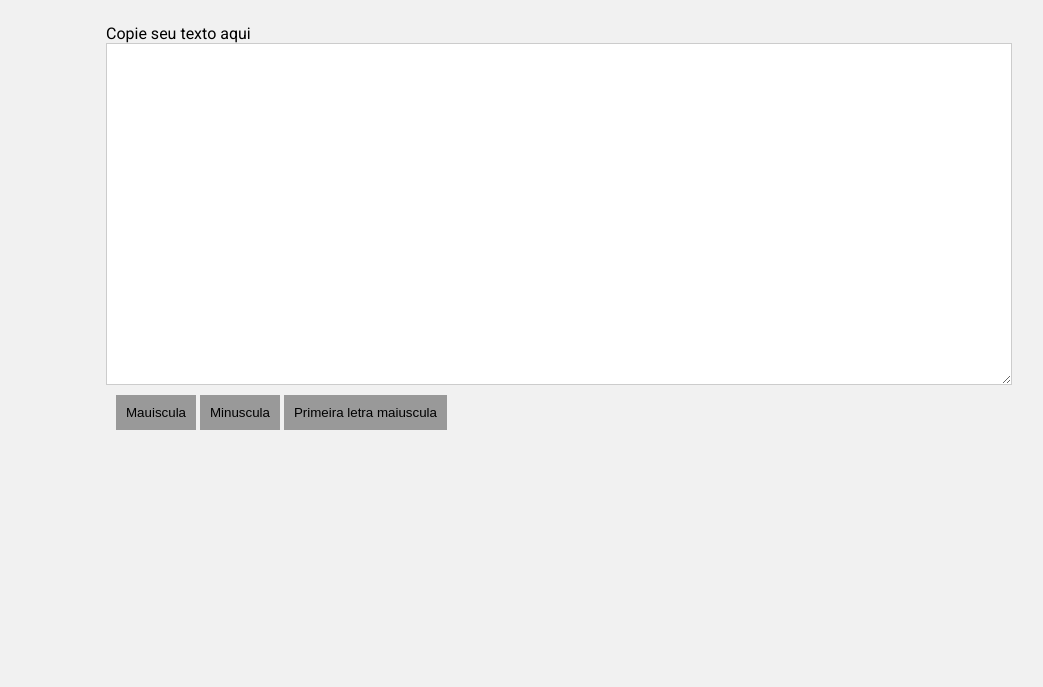
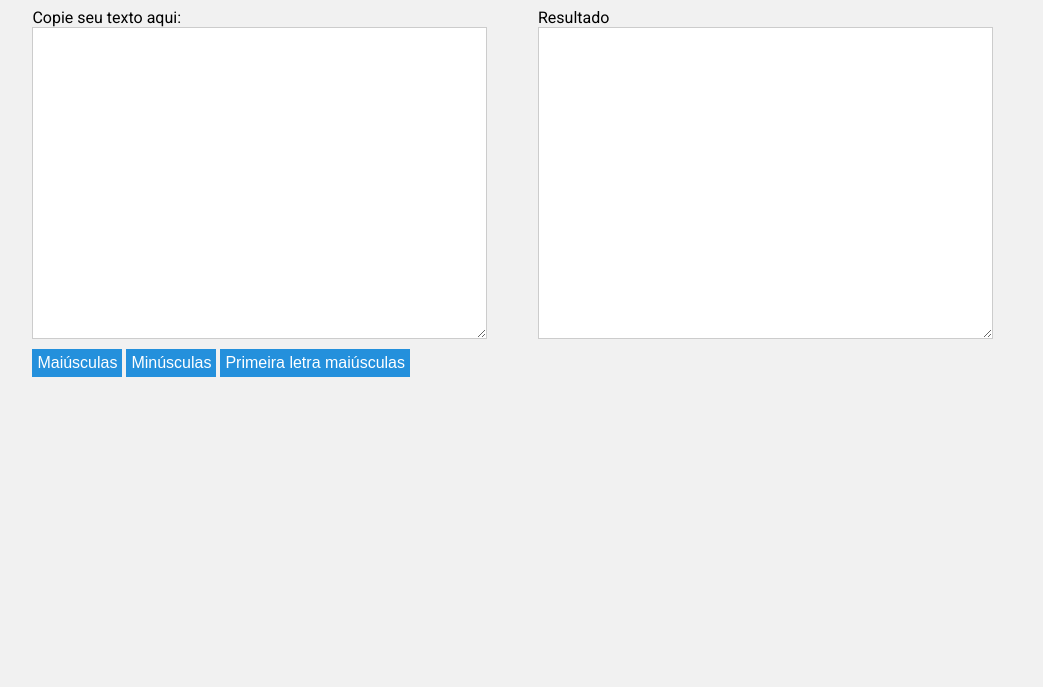
Before and after one commit to marcossousarodrigues/conversor-de-texto, a plain HTML site: page index.html in a window 1280 px wide. Shown: the part 113-800 px from the top of the page, without its empty margins (102-1145 px from the left). Drawn offline with Linux system fonts and the light colour scheme.

Commit message:
Melhoria
Ajuste no layout do projeto

```diff
--- a/assets/css/styles.css
+++ b/assets/css/styles.css
@@ -7,43 +7,54 @@ body{
 h1{
     font-size: 3em;
 }
-.section_forms, .section_convertido{
-    margin: auto 200px;
-}
-.section_forms form{
+
+.section-container{
     display: flex;
-    flex-direction: column;
+    flex-direction: row;
+    justify-content: center;
+    justify-content: center;
+    flex-wrap: wrap;
     width: 100%;
 }
 
-.section_forms form textarea{
+.section-container h1{
+    width: 100%;
+    text-align: center;
+    font-size: 2.5em;
+}
+
+.section-container .forms{
+    width: 40%;
+}
+.section-container .forms form{
+    display: flex;
+    flex-direction: column;
+    width: 90%;
+}
+.section-container .forms form textarea{
     height: 300px;
-    width: 100%;
     border: 1px solid #ccc;
     outline: none;
-    padding: 20px;
-
+    font-size: 1.2em;
+    padding: 5px;
 }
-.section_forms .btns{
-    padding: 10px;
+.section-container .forms form .btns{
+    margin-top: 10px;
 }
-.section_forms .btns button{
-    padding: 10px;
-    background-color: #999;
+.section-container .forms form .btns button{
+    padding: 5px;
+    background-color: rgb(36, 144, 220);
+    color: #fff;
     border: none;
-    cursor: pointer;
+    font-size: 1em;
 }
 
-.section_convertido{
-    padding: 20px;
-}
 
-@media screen and (max-width: 900px) {
-    .section_forms, .section_convertido{
-        margin: 10px;
+@media screen and (max-width: 1100px) {
+    .section-container .forms{
+        width: 100%;
     }
-    .section_forms form textarea{
-        margin: 10px auto;
-        padding:0;
+    .section-container .forms form{
+        width: 100%;
     }
 }
--- a/assets/js/script.js
+++ b/assets/js/script.js
@@ -22,10 +22,16 @@ class Conversor{
         el.btnMaiuscula.addEventListener('click', (e)=>{
             e.preventDefault();
             el.valorConvertido.innerText = el.textareaConversor.value.toUpperCase();
+            el.btnMaiuscula.style.backgroundColor = "blue";
+            el.btnMinuscula.style.backgroundColor = "rgb(36, 144, 220)";
+            el.btnPrimeiraLetra.style.backgroundColor = "rgb(36, 144, 220)";
         });
         el.btnMinuscula.addEventListener('click', (e)=>{
             e.preventDefault();
             el.valorConvertido.innerText = el.textareaConversor.value.toLowerCase();
+            el.btnMaiuscula.style.backgroundColor = "rgb(36, 144, 220)";
+            el.btnMinuscula.style.backgroundColor = "blue";
+            el.btnPrimeiraLetra.style.backgroundColor = "rgb(36, 144, 220)";
         });
         el.btnPrimeiraLetra.addEventListener('click', (e)=>{
             e.preventDefault();
@@ -36,6 +42,9 @@ class Conversor{
             })
             console.log(palavraConvertida)
             el.valorConvertido.innerText = palavraConvertida;
+            el.btnMaiuscula.style.backgroundColor = "rgb(36, 144, 220)";
+            el.btnMinuscula.style.backgroundColor = "rgb(36, 144, 220)";
+            el.btnPrimeiraLetra.style.backgroundColor = "blue";
         });
     }
 }
--- a/index.html
+++ b/index.html
@@ -14,23 +14,26 @@
     <script src="./assets/js/script.js" defer></script>
 </head>
 <body>
-    <section class="section_forms">
-        <h1>Conversor de texto</h1>
+    <section class="section-container">
+        <h1>Conversor de Texto: Maiúsculas e Minúsculas</h1>
+        <section class="forms">
             <form>
-            <label for="texto">Copie seu texto aqui</label>
+                <label for="texto">Copie seu texto aqui:</label>
                 <textarea class="textarea-conversor"></textarea>
                 <div class="btns">
-                <button class="conversor-maiuscula">Mauiscula</button>
-                <button class="conversor-minuscula">Minuscula</button>
-                <button class="conversor-primeira-letra">Primeira letra maiuscula</button>
+                    <button class="conversor-maiuscula">Maiúsculas</button>
+                    <button class="conversor-minuscula">Minúsculas</button>
+                    <button class="conversor-primeira-letra">Primeira letra maiúsculas</button>
                 </div>
             </form>
         </section>
 
-    <section class="section_convertido">
-        <article>
-            <p class="valor-convertido"></p>
-        </article>
+        <section class="forms">
+            <form>
+                <label for="texto">Resultado</label>
+                <textarea class="valor-convertido textarea-conversor"></textarea>
+            </form>
+        </section>
     </section>
 </body>
 </html>
```
Lines whose indentation alone changed are shown as unchanged.
